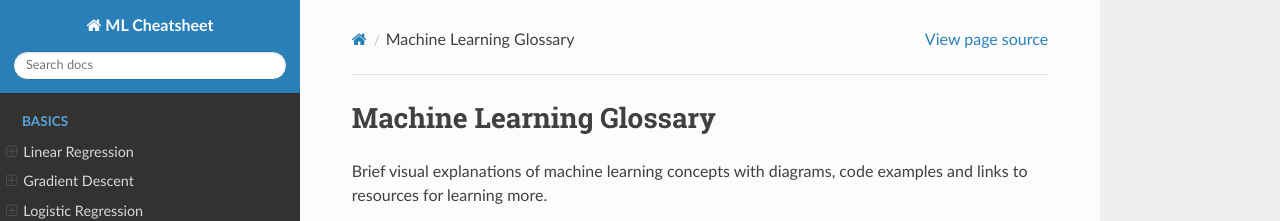
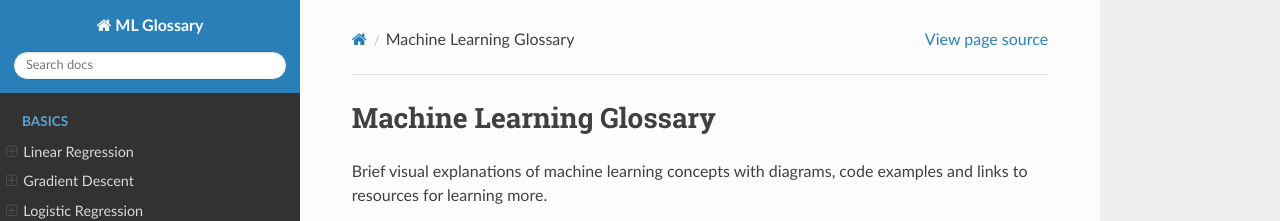
Before and after one commit to bfortuner/ml-glossary, a Sphinx documentation site: the page built from docs/index.rst, in a window 1280 px wide. Shown: the top 221 px of the page. Built offline with Sphinx 7.4.7 and the Read the Docs theme 2.0.0, drawn with Linux system fonts in a browser that asks for light colours; pages that are not in the unit, such as notebooks, are missing from menus.

Commit message:
Update conf.py

```diff
--- a/docs/conf.py
+++ b/docs/conf.py
@@ -47,7 +47,7 @@ source_suffix = '.rst'
 master_doc = 'index'
 
 # General information about the project.
-project = 'ML Cheatsheet'
+project = 'ML Glossary'
 copyright = '2017'
 author = 'Team'
 
```
